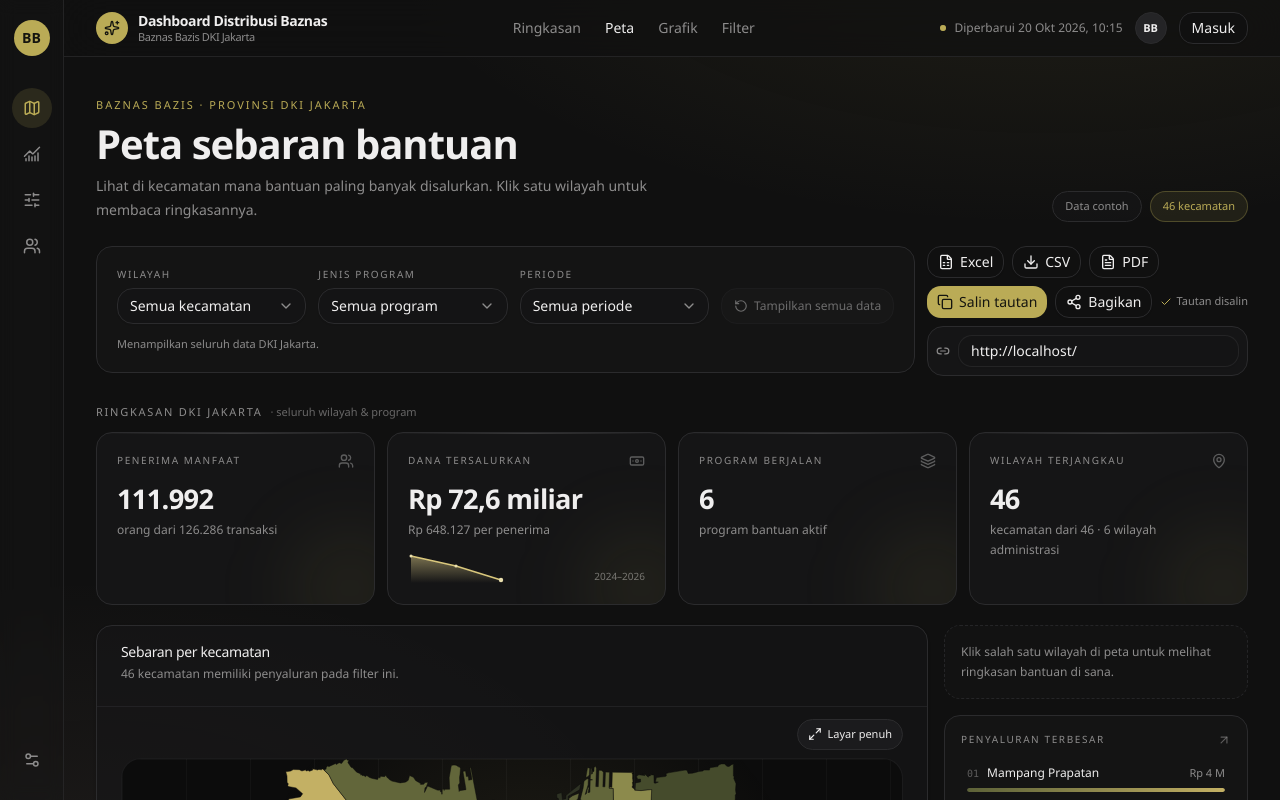
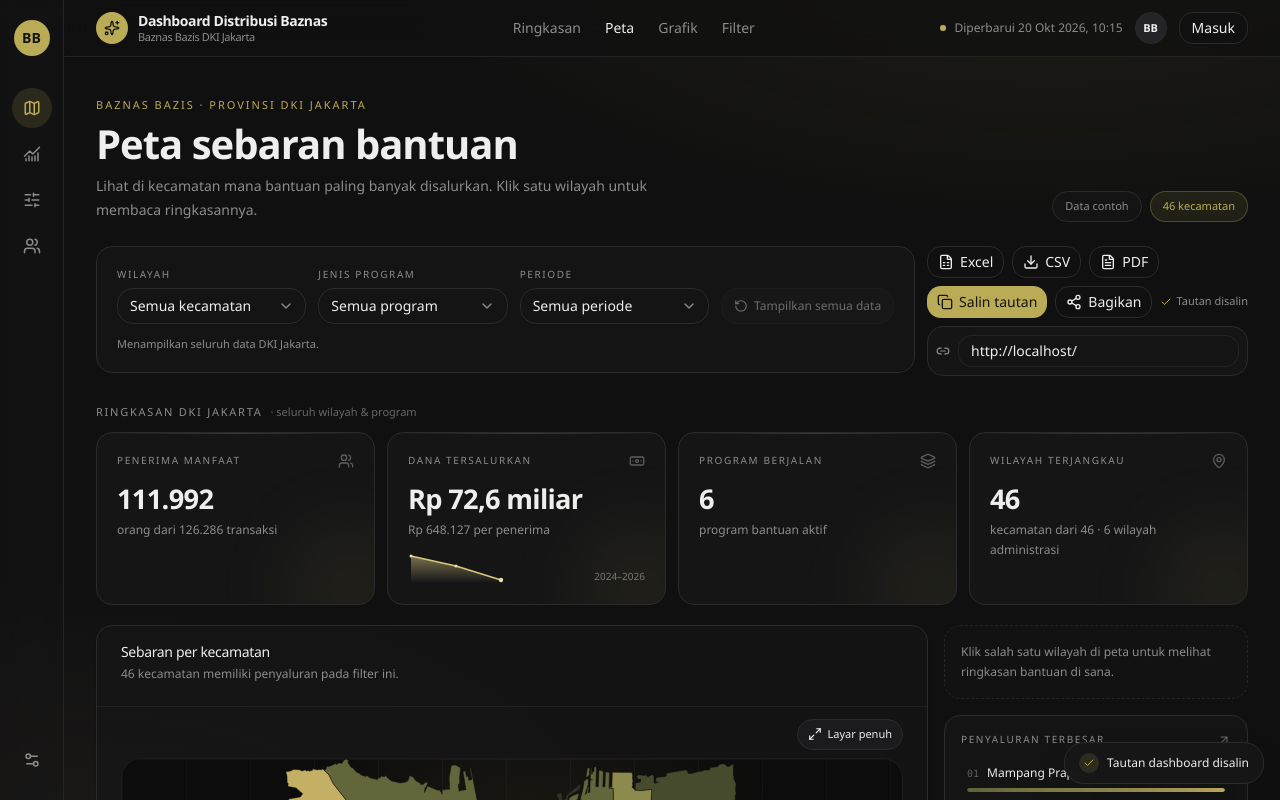
Before and after one commit to mnurminto/DashDist, a Next.js app: page / in a window 1280 px wide. Both pictures are taken after a click on the button "Salin tautan". Shown: the top 800 px of the page. Built offline with nearby package versions, Linux system fonts and the light colour scheme.

Commit message:
Tambah notifikasi toast saat tautan berhasil disalin

```diff
--- a/src/components/dashboard/salin-tautan.tsx
+++ b/src/components/dashboard/salin-tautan.tsx
@@ -1,9 +1,10 @@
 "use client";
 
-import { useState } from "react";
+import { useEffect, useRef, useState } from "react";
 import { Check, Copy, Link2, Share2 } from "lucide-react";
 import { Button } from "@/components/ui/button";
 import { Input } from "@/components/ui/input";
+import { Toast } from "@/components/dashboard/toast";
 import { salinKeClipboard } from "@/lib/dashboard/clipboard";
 
 type Props = {
@@ -27,6 +28,21 @@
   const [status, setStatus] = useState<Status>("siap");
   const [terbuka, setTerbuka] = useState(false);
   const [tautan, setTautan] = useState("");
+  const [toast, setToast] = useState<string | null>(null);
+  const timer = useRef<ReturnType<typeof setTimeout> | null>(null);
+
+  useEffect(
+    () => () => {
+      if (timer.current) clearTimeout(timer.current);
+    },
+    [],
+  );
+
+  function munculkanToast(pesan: string) {
+    if (timer.current) clearTimeout(timer.current);
+    setToast(pesan);
+    timer.current = setTimeout(() => setToast(null), 3000);
+  }
 
   async function salin() {
     const url = tautanSekarang(kueri);
@@ -34,6 +50,9 @@
     const berhasil = await salinKeClipboard(url);
     setStatus(berhasil ? "tersalin" : "gagal");
     setTerbuka(true);
+    munculkanToast(
+      berhasil ? "Tautan dashboard disalin" : "Gagal menyalin, salin manual",
+    );
   }
 
   async function bagikan() {
@@ -48,6 +67,7 @@
           url,
         });
         setStatus("tersalin");
+        munculkanToast("Tautan dashboard dibagikan");
         return;
       } catch {
         // Dialog dibatalkan; jatuh ke salin.
@@ -56,6 +76,9 @@
     const berhasil = await salinKeClipboard(url);
     setStatus(berhasil ? "tersalin" : "gagal");
     setTerbuka(true);
+    munculkanToast(
+      berhasil ? "Tautan dashboard disalin" : "Gagal menyalin, salin manual",
+    );
   }
 
   return (
@@ -85,7 +108,7 @@
       </div>
 
       {terbuka && (
-        <div className="flex w-full flex-wrap items-center gap-2 rounded-lg border border-border bg-secondary/30 p-2">
+        <div className="flex w-full min-w-[20rem] max-w-[27rem] flex-wrap items-center gap-2 rounded-lg border border-border bg-secondary/30 p-2">
           <Link2
             className="size-3.5 shrink-0 text-muted-foreground"
             aria-hidden="true"
@@ -95,10 +118,13 @@
             value={tautan}
             aria-label="Tautan dashboard dengan filter aktif"
             onFocus={(e) => e.currentTarget.select()}
+            title={tautan}
             className="h-8 min-w-0 flex-1 border-border/70 bg-[#141415] text-[11px]"
           />
         </div>
       )}
+
+      <Toast pesan={toast} jenis={status === "gagal" ? "gagal" : "sukses"} />
     </div>
   );
 }
--- /dev/null
+++ b/src/components/dashboard/toast.tsx
@@ -0,0 +1,47 @@
+"use client";
+
+import { Check, TriangleAlert } from "lucide-react";
+import { cn } from "cn";
+
+type Props = {
+  /** Pesan yang ditampilkan; `null` menyembunyikan toast. */
+  pesan: string | null;
+  jenis?: "sukses" | "gagal";
+  className?: string;
+};
+
+/**
+ * Notifikasi ringkas di pojok kanan bawah. Tidak menangkap klik
+ * (`pointer-events-none`) supaya tidak menghalangi tombol di belakangnya.
+ */
+export function Toast({ pesan, jenis = "sukses", className }: Props) {
+  if (!pesan) return null;
+
+  const Ikon = jenis === "sukses" ? Check : TriangleAlert;
+
+  return (
+    <div
+      role="status"
+      aria-live="polite"
+      className={cn(
+        "pointer-events-none fixed right-4 bottom-4 z-50 flex items-center gap-2 rounded-xl border border-border bg-card/95 px-3.5 py-2.5 text-xs text-foreground shadow-2xl backdrop-blur",
+        "motion-safe:animate-in motion-safe:fade-in motion-safe:slide-in-from-bottom-2",
+        jenis === "gagal" && "border-destructive/40",
+        className,
+      )}
+    >
+      <span
+        className={cn(
+          "flex size-5 items-center justify-center rounded-full",
+          jenis === "sukses"
+            ? "bg-primary/15 text-primary"
+            : "bg-destructive/15 text-destructive",
+        )}
+        aria-hidden="true"
+      >
+        <Ikon className="size-3" />
+      </span>
+      {pesan}
+    </div>
+  );
+}
```
